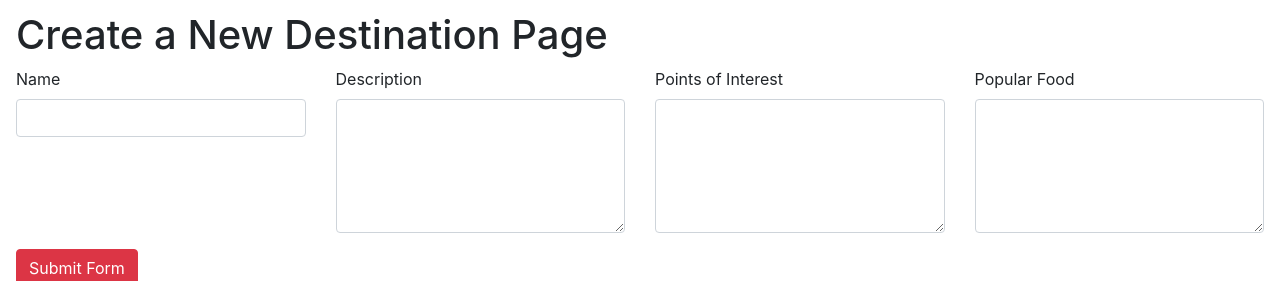
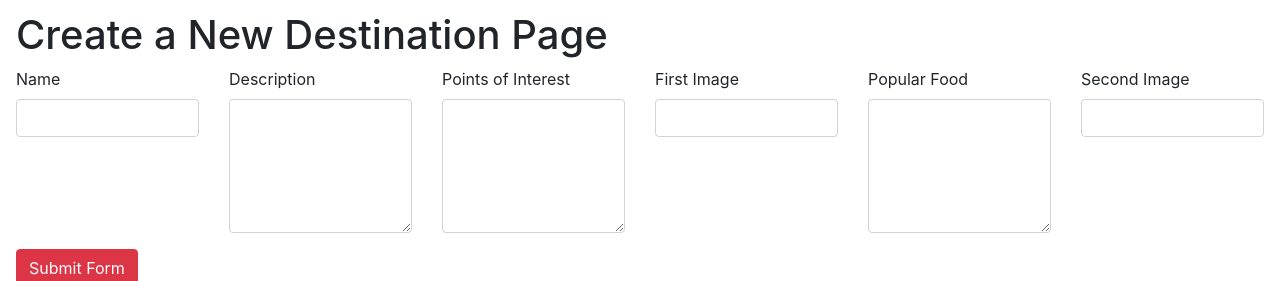
Before and after one commit to dfung003/travel-japan-guide, a React (Create React App) app: page /destinations/new in a window 1280 px wide. Shown: the part 141-422 px from the top of the page. Built offline with nearby package versions, Linux system fonts and the light colour scheme; no server answers.

Commit message:
create forms showing white space, images properly inserting into forms

```diff
--- a/models/Article.js
+++ b/models/Article.js
@@ -4,8 +4,9 @@ const Schema = mongoose.Schema;
 const articleSchema = new Schema({
     name: { type: String, required: true, unique: true },
     description: { type: String, required: true },
-    image: { type: Array },
+    imageOne: String,
     pointsOfInterest: { type: String, required: true },
+    imageTwo: String,
     popularFood: { type: String, required: true }
 })
 
--- a/src/components/Layout/Layout.js
+++ b/src/components/Layout/Layout.js
@@ -5,6 +5,7 @@ import { Outlet } from 'react-router-dom';
 
 export default function Layout({ destinations }) {
     return (
+
         <nav className='navbar'>
             <div className="navbar-collapse">
                 <ul className="navbar-nav mr-auto" >
--- /dev/null
+++ b/src/pages/App/App.css
@@ -0,0 +1,7 @@
+.white-space {
+    white-space: pre-wrap;
+}
+
+.show-images {
+    width: 500px;
+}
--- a/src/pages/App/App.js
+++ b/src/pages/App/App.js
@@ -1,4 +1,4 @@
-// import './App.css';
+import './App.css';
 import { useState, useEffect } from 'react';
 import AuthPage from '../AuthPage/AuthPage';
 import HomePage from '../HomePage/HomePage';
@@ -18,7 +18,9 @@ function App() {
             try {
                 const data = await fetch('http://localhost:3001/articles');
                 const article = await data.json();
+                console.log("Article is " + article)
                 setDestinations(article)
+                console.log("The destination is " + destinations)
             } catch (e) {
                 console.log(e)
             }
--- a/src/pages/CityShowPage/CityShowPage.js
+++ b/src/pages/CityShowPage/CityShowPage.js
@@ -43,11 +43,13 @@ export default function CityShowPage({ destinations, refresh, setRefresh }) {
         <main className="destination">
             <h1>{city.name}</h1>
             <h2>Description</h2>
-            <p>{city.description}</p>
+            <p className="white-space">{city.description}</p>
             <h2>Points of Interest</h2>
-            <p>{city.pointsOfInterest}</p>
+            <img className="show-images" src={city.imageOne} />
+            <p className="white-space">{city.pointsOfInterest}</p>
             <h2>Popular Food</h2>
-            <p>{city.popularFood}</p>
+            <img className="show-images" src={city.imageTwo} />
+            <p className="white-space">{city.popularFood}</p>
 
             <div className="show-buttons">
                 <button className="btn btn-danger" onClick={() => handleDelete(city._id)}>Delete Article</button>
--- a/src/pages/NewDestPage/NewDestPage.js
+++ b/src/pages/NewDestPage/NewDestPage.js
@@ -6,13 +6,15 @@ export default function NewDestPage({ refresh, setRefresh }) {
     const name = useRef(null); // keeps track of what is in back end
     const description = useRef(null);
     const pointsOfInterest = useRef(null);
-    const image = useRef(null);
+    const imageOne = useRef(null);
+    const imageTwo = useRef(null);
     const popularFood = useRef(null);
 
     const navigate = useNavigate();
     const handleSubmit = async (evt) => {
         evt.preventDefault();
         try {
+            console.log(description.current.value)
             const response = await fetch("http://localhost:3001/articles", {
                 method: "POST", // switch GET to POST request
                 headers: { "Content-Type": "application/json" },
@@ -20,7 +22,9 @@ export default function NewDestPage({ refresh, setRefresh }) {
                     name: name.current.value, // create schema within body with key name, give ref from line 6
                     description: description.current.value,
                     pointsOfInterest: pointsOfInterest.current.value,
-                    popularFood: popularFood.current.value
+                    imageOne: imageOne.current.value,
+                    popularFood: popularFood.current.value,
+                    imageTwo: imageTwo.current.value
                 })
 
             })
@@ -32,6 +36,7 @@ export default function NewDestPage({ refresh, setRefresh }) {
         } catch (evt) {
             console.log(evt)
         }
+
     }
     return (
         <main className="new-dest-page">
@@ -54,10 +59,19 @@ export default function NewDestPage({ refresh, setRefresh }) {
                     </div>
 
                     <div className="form-group col">
+                        <label htmlFor="imageOne">First Image</label>
+                        <input className="form-control" name="imageOne" type="text" ref={imageOne} required />
+                    </div>
+
+                    <div className="form-group col">
                         <label htmlFor="popularFood">Popular Food</label>
                         <textarea className="form-control" name="popularFood" type="text" ref={popularFood} cols="50" rows="5" required />
                     </div>
 
+                    <div className="form-group col">
+                        <label htmlFor="imageTwo">Second Image</label>
+                        <input className="form-control" name="imageTwo" type="text" ref={imageTwo} required />
+                    </div>
                 </div>
 
 
```
